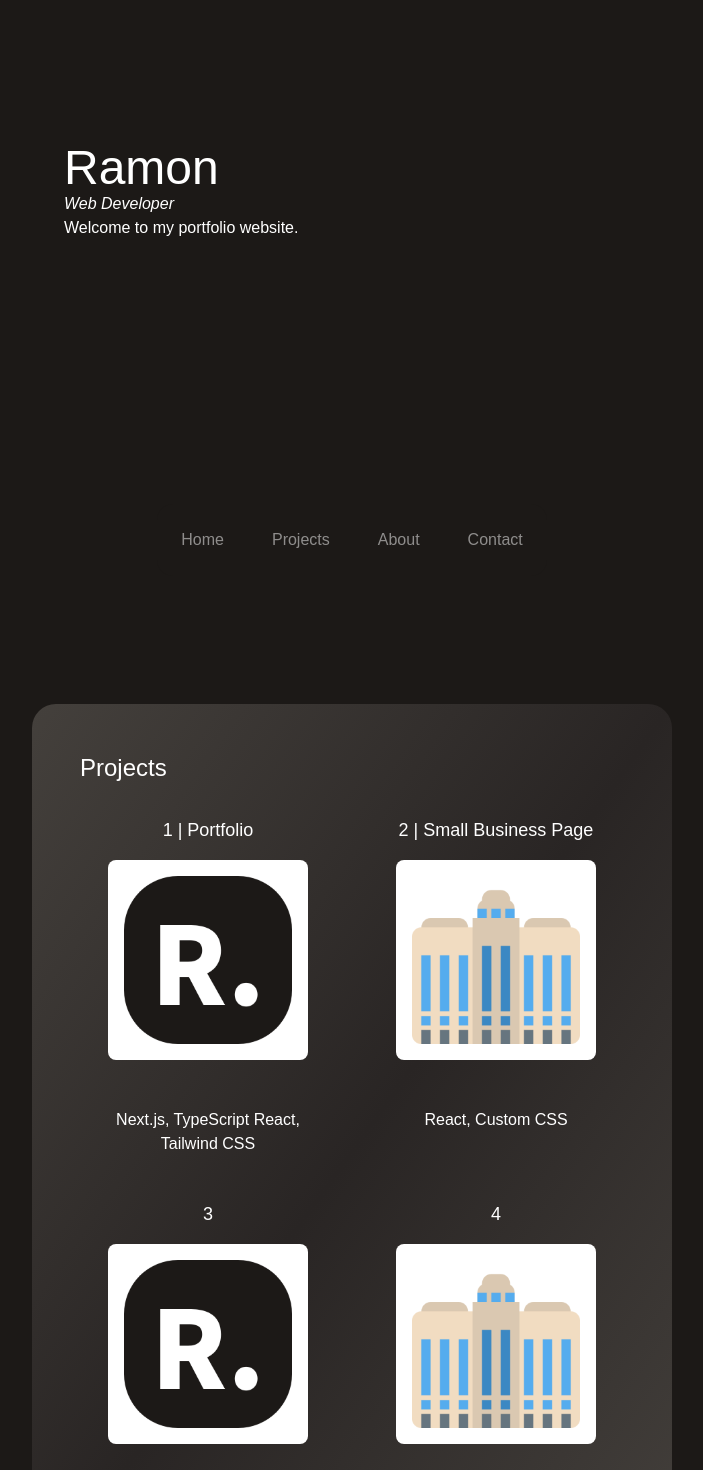
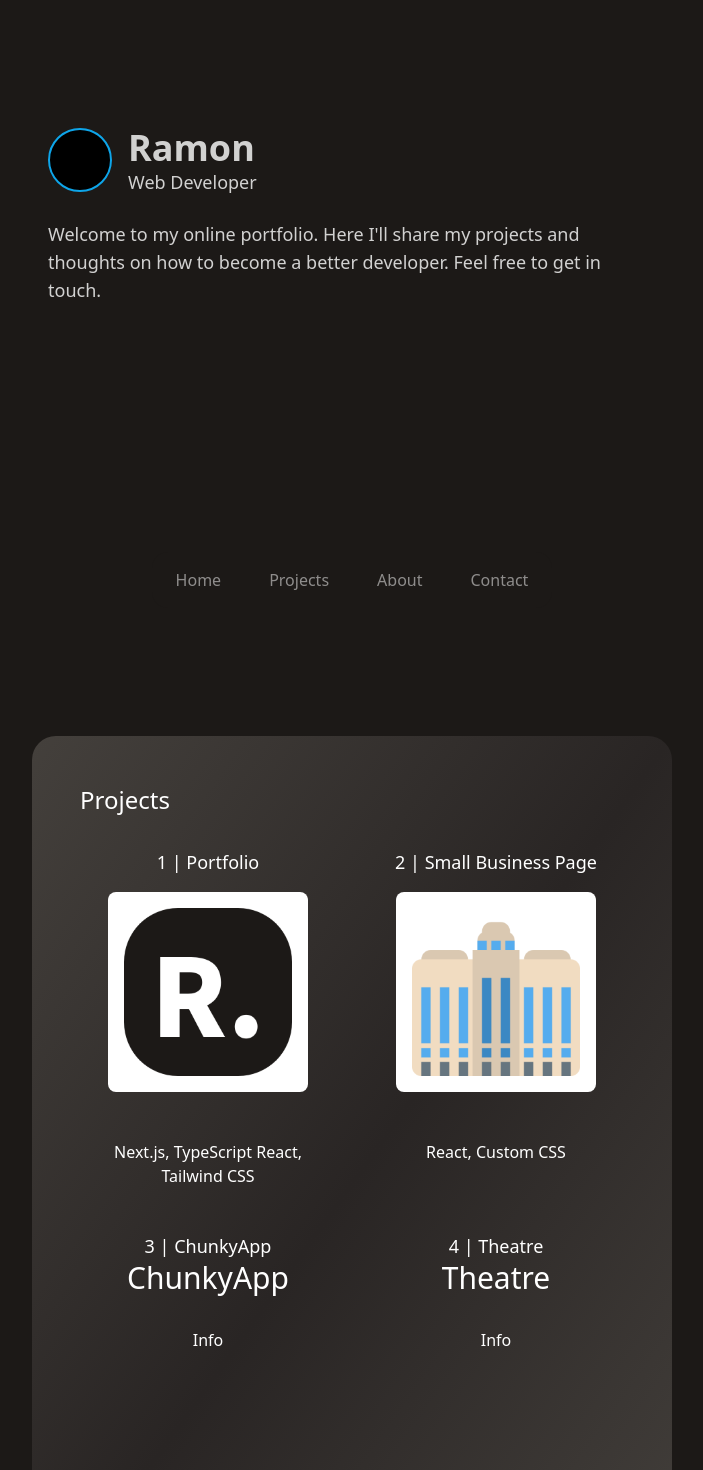
Before and after one commit to ramvilsil/portfolio, a Next.js app: page / in a window 1280 px wide. Shown: the part 120-1590 px from the top of the page, without its empty margins (288-991 px from the left). Built offline with nearby package versions, Linux system fonts and the light colour scheme.

Commit message:
updated intro
- added text
- added profile picture area
- updated navbar styling

```diff
--- a/components/IndexNavbar.tsx
+++ b/components/IndexNavbar.tsx
@@ -5,7 +5,7 @@ import Link from "next/link"
 const Navbar = () => {
     return (
         <>
-            <div className="m-auto w-max rounded-2xl flex justify-center items-center bg-stone-900">
+            <div className="m-auto w-max h-14 rounded-2xl flex justify-center items-center bg-stone-900">
 
                 <Link href="/">
                     <div className="text-white p-2 m-4 rounded-lg opacity-50 hover:opacity-100">Home</div>
--- a/components/Intro.tsx
+++ b/components/Intro.tsx
@@ -10,26 +10,26 @@ const Intro = () => {
 
                 {/* Title */}
 
-                <div className="flex justify-start">
+                <div className="flex justify-start mb-6">
 
                     {/* Insert image here*/}
-                    <div></div>
+                    <div className='bg-black w-16 h-16 rounded-full justify-center flex items-center border-2 border-sky-500 mr-4 text-6xl'></div>
 
                      {/* name and intro text */}
-                    <div className="flex flex-col justify-center">
+                    <div className="flex flex-col justify-center opacity-80">
 
-                        <h1 className=" w-max text-5xl">Ramon</h1>
+                        <h1 className="w-max text-4xl font-semibold">Ramon</h1>
 
-                        <div className='italic'>Web Developer</div>
+                        <div className='text-lg'>Web Developer</div>
 
                     </div>
 
 
                 </div>
 
-                <div className="flex justify-start items-center">
+                <div className="flex justify-start items-center opacity-80">
 
-                    <div>Welcome to my portfolio website.</div>
+                    <div className='text-lg'>Welcome to my online portfolio. Here I'll share my projects and thoughts on how to become a better developer. Feel free to get in touch.</div>
 
                 </div>
 
--- a/components/Projects.tsx
+++ b/components/Projects.tsx
@@ -9,7 +9,7 @@ const Projects = () => {
         <>
 
             {/* Projects Container */}
-            <div className="bg-gradient-to-br from-stone-700 via-stone-800 to-stone-700  rounded-3xl p-8">
+            <div className="bg-gradient-to-br from-stone-700 via-stone-800 to-stone-700 rounded-3xl p-8">
 
                 {/* Title */}
                 <h1 className="text-white w-max rounded-lg text-2xl m-4">Projects</h1>
@@ -60,12 +60,12 @@ const Projects = () => {
 
                             <div className="w-72 h-96 text-white rounded-2xl p-4 flex flex-col items-center hover:bg-gradient-to-br from-black via-stone-900 to-stone-900 ">
 
-                                <div className="text-lg">3</div>
+                                <div className="text-lg">3 | ChunkyApp</div>
 
-                                <Image className='bg-white rounded-lg m-4 p-4' height={200} src={Project1Thumb} alt='/'/>
+                                <div className="text-3xl">ChunkyApp</div>
 
                                 <div className="text-center rounded-lg m-8">
-                                    Next.js, TypeScript React, Tailwind CSS
+                                    Info
                                 </div>
 
                             </div>
@@ -76,12 +76,12 @@ const Projects = () => {
 
                             <div className="w-72 h-96 text-white rounded-2xl p-4 flex flex-col items-center hover:bg-gradient-to-br from-black via-stone-900 to-stone-900 ">
 
-                                <div className="text-lg">4</div>
+                                <div className="text-lg">4 | Theatre</div>
 
-                                <Image className='bg-white rounded-lg m-4 p-4' height={200} src={Project2Thumb} alt='/'/>
+                                <div className="text-3xl">Theatre</div>
 
                                 <div className="text-center rounded-lg m-8">
-                                    React, Custom CSS
+                                    Info
                                 </div>
 
                             </div>
--- a/components/projects/SharedNavbar.tsx
+++ b/components/projects/SharedNavbar.tsx
@@ -4,7 +4,7 @@ import Link from "next/link"
 const SharedNavbar = () => {
     return (
         <>
-            <div className="m-auto rounded-2xl flex justify-center items-center bg-stone-900  ">
+            <div className="m-auto w-max h-14 rounded-2xl flex justify-center items-center bg-stone-900">
 
                 <Link href="/">
                     <div className="text-white p-2 m-4 rounded-lg opacity-50 hover:opacity-100">Home</div>
--- a/pages/index.tsx
+++ b/pages/index.tsx
@@ -26,7 +26,7 @@ export default function Home() {
       <div className="flex justify-center">
 
         {/* Main Container */}
-        <div className="h-fit w-6/12 portrait:w-screen ">
+        <div className="h-fit w-6/12 portrait:w-screen">
 
           {/* Intro container with custom CSS class */}
           <div className="intro">
@@ -36,13 +36,13 @@ export default function Home() {
           </div>
 
           {/* Index Navbar Container */}
-          <div className="sticky top-1">
+          <div className="sticky top-2">
 
               <IndexNavbar />
 
           </div>
 
-          <div id="projects" className="mt-32 mb-24 ">
+          <div id="projects" className="mt-32 mb-24">
 
               <Projects />
 
--- a/pages/projects/portfolio.tsx
+++ b/pages/projects/portfolio.tsx
@@ -31,8 +31,8 @@ const Portfolio = () => {
 
                             <div className="p-4">
 
-                            I built my portfolio site with a popular React framework called Next.js <br></br><br></br>
-                            The process in building:
+                            I built my portfolio site with Next.js <br></br><br></br>
+
 
                             </div>
 
--- a/pages/projects/small-business.tsx
+++ b/pages/projects/small-business.tsx
@@ -12,7 +12,7 @@ const SmallBusiness = () => {
                 {/* Main Container */}
                 <div className="bg-stone-900 h-fit w-6/12 portrait:w-screen">
 
-                    <div className="sticky top-1">
+                    <div className="sticky top-2">
 
                         <SharedNavbar />
 
@@ -31,8 +31,8 @@ const SmallBusiness = () => {
 
                             <div className="p-4">
 
-                            Built with <br></br><br></br>
-                            The process in building:
+                            Built with React, custom CSS <br></br><br></br>
+
 
                             </div>
 
--- a/styles/globals.css
+++ b/styles/globals.css
@@ -3,28 +3,22 @@
 @tailwind utilities;
 
 
-
 html {
     scroll-behavior: smooth;
-
 }
 
-
-
 body {
-    font-family: sans-serif;
     background-color: #1c1917;
+    font-family:system-ui, -apple-system, BlinkMacSystemFont, 'Segoe UI', Roboto, Oxygen, Ubuntu, Cantarell, 'Open Sans', 'Helvetica Neue', sans-serif;
 }
 
-
 .intro {
-    height: 70vh;
+    height: 80vh;
     display: flex;
     justify-content: left;
     align-items: center;
-    margin: 2rem;
+    margin: 1rem;
 }
-
 
 ::-webkit-scrollbar {
     width: 0.66rem;
```
